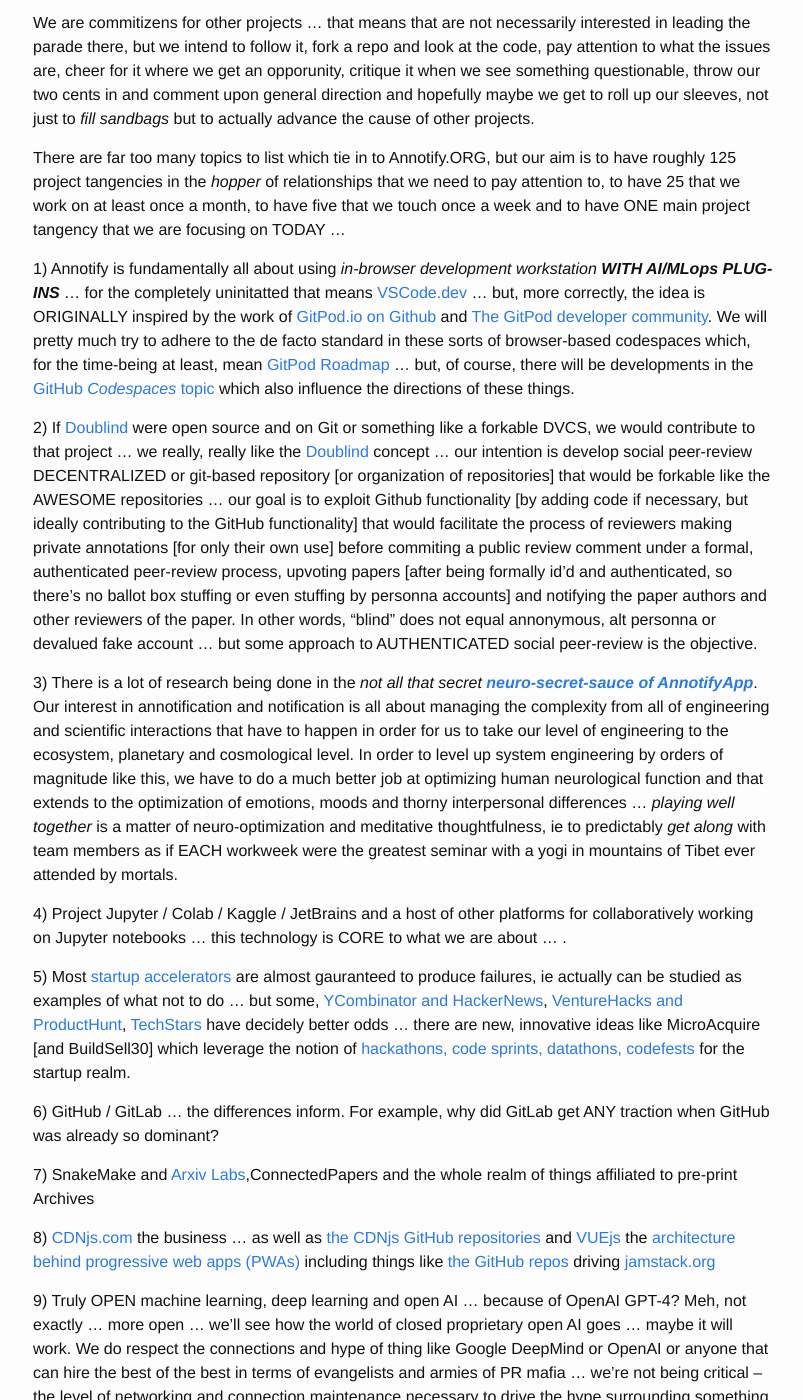
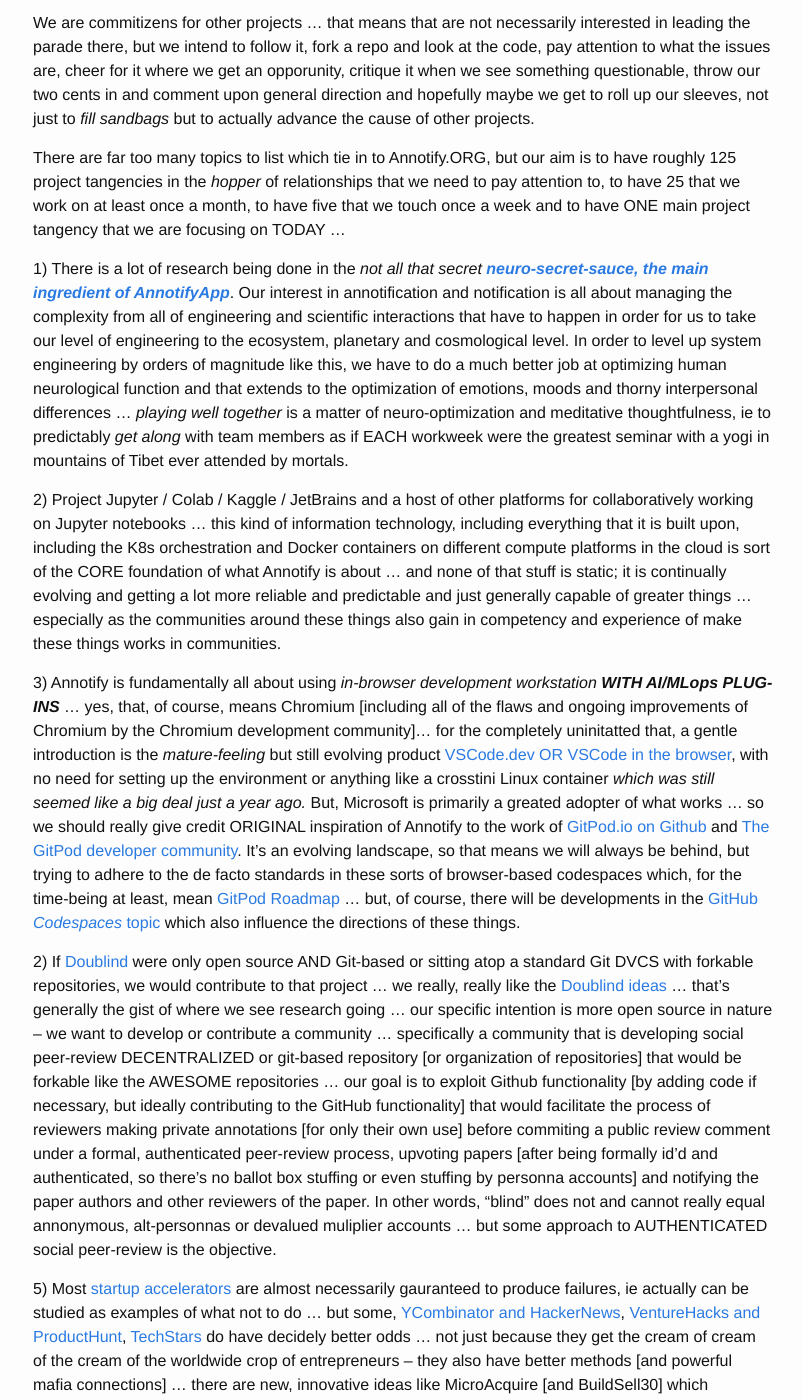
Before and after one commit to annotifyapp/annotifyapp.github.io, a Jekyll site: the page built from Projects.md, in a window 1280 px wide and 1400 px high, scrolled down 243 px. Shown: the whole window, without its empty margins (237-1040 px from the left). Built offline with Jekyll 4.4.1, drawn with Linux system fonts in a browser that asks for light colours; some of the changed text lies outside the part shown.

Commit message:
second-mover advantage

```diff
--- a/Projects.md
+++ b/Projects.md
@@ -12,17 +12,17 @@ We are commitizens for other projects ... that means that are not necessarily in
 
 There are far too many topics to list which tie in to Annotify.ORG, but our aim is to have roughly 125 project tangencies in the *hopper* of relationships that we need to pay attention to, to have 25 that we work on at least once a month, to have five that we touch once a week and to have ONE main project tangency that we are focusing on TODAY ...
 
-1) Annotify is fundamentally all about using *in-browser development workstation* ***WITH AI/MLops PLUG-INS*** ... for the completely uninitatted that means [VSCode.dev](https://code.visualstudio.com/blogs/2021/10/20/vscode-dev) ... but, more correctly, the idea is ORIGINALLY inspired by the work of [GitPod.io on Github](https://github.com/gitpod-io) and [The GitPod developer community](https://www.gitpod.io/docs/contribute). We will pretty much try to adhere to the de facto standard in these sorts of browser-based codespaces which, for the time-being at least, mean [GitPod Roadmap](https://github.com/orgs/gitpod-io/projects/27/views/1) ... but, of course, there will be developments in the [GitHub *Codespaces* topic](https://github.com/topics/github-codespaces) which also influence the directions of these things.
+1) There is a lot of research being done in the *not all that secret* [***neuro-secret-sauce, the main ingredient of AnnotifyApp***](https://annotifyapp.github.io/template/2022/05/01/optimized-neuroadvantage.html). Our interest in annotification and notification is all about managing the complexity from all of engineering and scientific interactions that have to happen in order for us to take our level of engineering to the ecosystem, planetary and cosmological level. In order to level up system engineering by orders of magnitude like this, we have to do a much better job at optimizing human neurological function and that extends to the optimization of emotions, moods and thorny interpersonal differences ... *playing well together* is a matter of neuro-optimization and meditative thoughtfulness, ie to predictably *get along* with team members as if EACH workweek were the greatest seminar with a yogi in mountains of Tibet ever attended by mortals.
 
-2) If [Doublind](https://twitter.com/blinddou?lang=en) were open source and on Git or something like a forkable DVCS, we would contribute to that project ... we really, really like the [Doublind](https://twitter.com/blinddou?lang=en) concept ... our intention is develop social peer-review DECENTRALIZED or git-based repository [or organization of repositories] that would be forkable like the AWESOME repositories ... our goal is to exploit Github functionality [by adding code if necessary, but ideally contributing to the GitHub functionality] that would facilitate the process of reviewers making private annotations [for only their own use] before commiting a public review comment under a formal, authenticated peer-review process, upvoting papers [after being formally id'd and authenticated, so there's no ballot box stuffing or even stuffing by personna accounts] and notifying the paper authors and other reviewers of the paper. In other words, "blind" does not equal annonymous, alt personna or devalued fake account ... but some approach to AUTHENTICATED social peer-review is the objective.
+2) Project Jupyter / Colab / Kaggle / JetBrains and a host of other platforms for collaboratively working on Jupyter notebooks ... this kind of information technology, including everything that it is built upon, including the K8s orchestration and Docker containers on different compute platforms in the cloud is sort of the CORE foundation of what Annotify is about ... and none of that stuff is static; it is continually evolving and getting a lot more reliable and predictable and just generally capable of greater things ... especially as the communities around these things also gain in competency and experience of make these things works in communities.
 
-3) There is a lot of research being done in the *not all that secret* [***neuro-secret-sauce of AnnotifyApp***](https://annotifyapp.github.io/template/2022/05/01/optimized-neuroadvantage.html). Our interest in annotification and notification is all about managing the complexity from all of engineering and scientific interactions that have to happen in order for us to take our level of engineering to the ecosystem, planetary and cosmological level. In order to level up system engineering by orders of magnitude like this, we have to do a much better job at optimizing human neurological function and that extends to the optimization of emotions, moods and thorny interpersonal differences ... *playing well together* is a matter of neuro-optimization and meditative thoughtfulness, ie to predictably *get along* with team members as if EACH workweek were the greatest seminar with a yogi in mountains of Tibet ever attended by mortals.
+3) Annotify is fundamentally all about using *in-browser development workstation* ***WITH AI/MLops PLUG-INS*** ... yes, that, of course, means Chromium [including all of the flaws and ongoing improvements of Chromium by the Chromium development community]... for the completely uninitatted that, a gentle introduction is the *mature-feeling* but still evolving product [VSCode.dev OR VSCode in the browser](https://code.visualstudio.com/blogs/2021/10/20/vscode-dev), with no need for setting up the environment or anything like a crosstini Linux container *which was still seemed like a big deal just a year ago.* But, Microsoft is primarily a greated adopter of what works ... so we should really give credit ORIGINAL inspiration of Annotify to the work of [GitPod.io on Github](https://github.com/gitpod-io) and [The GitPod developer community](https://www.gitpod.io/docs/contribute). It's an evolving landscape, so that means we will always be behind, but trying to adhere to the de facto standards in these sorts of browser-based codespaces which, for the time-being at least, mean [GitPod Roadmap](https://github.com/orgs/gitpod-io/projects/27/views/1) ... but, of course, there will be developments in the [GitHub *Codespaces* topic](https://github.com/topics/github-codespaces) which also influence the directions of these things.
 
-4) Project Jupyter / Colab / Kaggle / JetBrains and a host of other platforms for collaboratively working on Jupyter notebooks ... this technology is CORE to what we are about ... .
+2) If [Doublind](https://twitter.com/blinddou?lang=en) were only open source AND Git-based or sitting atop a standard Git DVCS with forkable repositories, we would contribute to that project ... we really, really like the [Doublind ideas](https://twitter.com/blinddou?lang=en) ... that's generally the gist of where we see research going ... our specific intention is more open source in nature -- we want to develop or contribute a community ... specifically a community that is developing social peer-review DECENTRALIZED or git-based repository [or organization of repositories] that would be forkable like the AWESOME repositories ... our goal is to exploit Github functionality [by adding code if necessary, but ideally contributing to the GitHub functionality] that would facilitate the process of reviewers making private annotations [for only their own use] before commiting a public review comment under a formal, authenticated peer-review process, upvoting papers [after being formally id'd and authenticated, so there's no ballot box stuffing or even stuffing by personna accounts] and notifying the paper authors and other reviewers of the paper. In other words, "blind" does not and cannot really equal annonymous, alt-personnas or devalued muliplier accounts ... but some approach to AUTHENTICATED social peer-review is the objective.
 
-5) Most [startup accelerators](https://en.wikipedia.org/wiki/Startup_accelerator) are almost gauranteed to produce failures, ie actually can be studied as examples of what not to do ... but some, [YCombinator and HackerNews](https://en.wikipedia.org/wiki/Y_Combinator), [VentureHacks and ProductHunt](https://en.wikipedia.org/wiki/AngelList), [TechStars](https://en.wikipedia.org/wiki/Techstars) have decidely better odds ... there are new, innovative ideas like MicroAcquire [and BuildSell30] which leverage the notion of [hackathons, code sprints, datathons, codefests](https://en.wikipedia.org/wiki/Hackathon) for the startup realm.
+5) Most [startup accelerators](https://en.wikipedia.org/wiki/Startup_accelerator) are almost necessarily gauranteed to produce failures, ie actually can be studied as examples of what not to do ... but some, [YCombinator and HackerNews](https://en.wikipedia.org/wiki/Y_Combinator), [VentureHacks and ProductHunt](https://en.wikipedia.org/wiki/AngelList), [TechStars](https://en.wikipedia.org/wiki/Techstars) do have decidely better odds ... not just because they get the cream of cream of the cream of the worldwide crop of entrepreneurs -- they also have better methods [and powerful mafia connections] ... there are new, innovative ideas like MicroAcquire [and BuildSell30] which leverage the notion of [hackathons, code sprints, datathons, codefests](https://en.wikipedia.org/wiki/Hackathon) for the startup realm .... so the innovation in the startup accelerator realm is far from dead ... we generally like the idea of trotting a new nanoentprise idea out in public, like an old-school Toastmasters club, and seeing where the idea goes ... it should be easier to fail and survive failure ... it's 2022 -- there's no good reason why any new concept should burn through even a $1000/week before the idea starts getting some traction to bootstrap its existence.
 
-6) GitHub / GitLab ... the differences inform. For example, why did GitLab get ANY traction when GitHub was already so dominant?
+6) GitHub / GitLab ... enormous things to learn about these two CURRENTLY ... maybe even more informative to look at the differences between these two platforms in the last decade ... not just studying the personalities involved, but why did the ideas work with customers and how solid are those customer relationships and commitments. For example, why did GitHub mgmt even pursue an acquistion if the company was such an AWESOME force to be reckoned with and had such a bright future -- what does Microsoft bring to the table, ie why didn't Microsoft wreck it?  You might claim that some customers left Github when Microsoft acquired GitHub, but is that really true, ie GitLab was already doing reasonably well before the entry of Microsoft ... why GitLab get ANY traction or sustaining oxygen [from any of its initial large paying customers] when GitHub [with Heroku] was already such dominant force in Git hosting? It would appear that there is something to be said for ***second-mover advantage***.
 
 7) SnakeMake and [Arxiv Labs](https://labs.arxiv.org/),ConnectedPapers and the whole realm of things affiliated to pre-print Archives
 
```
